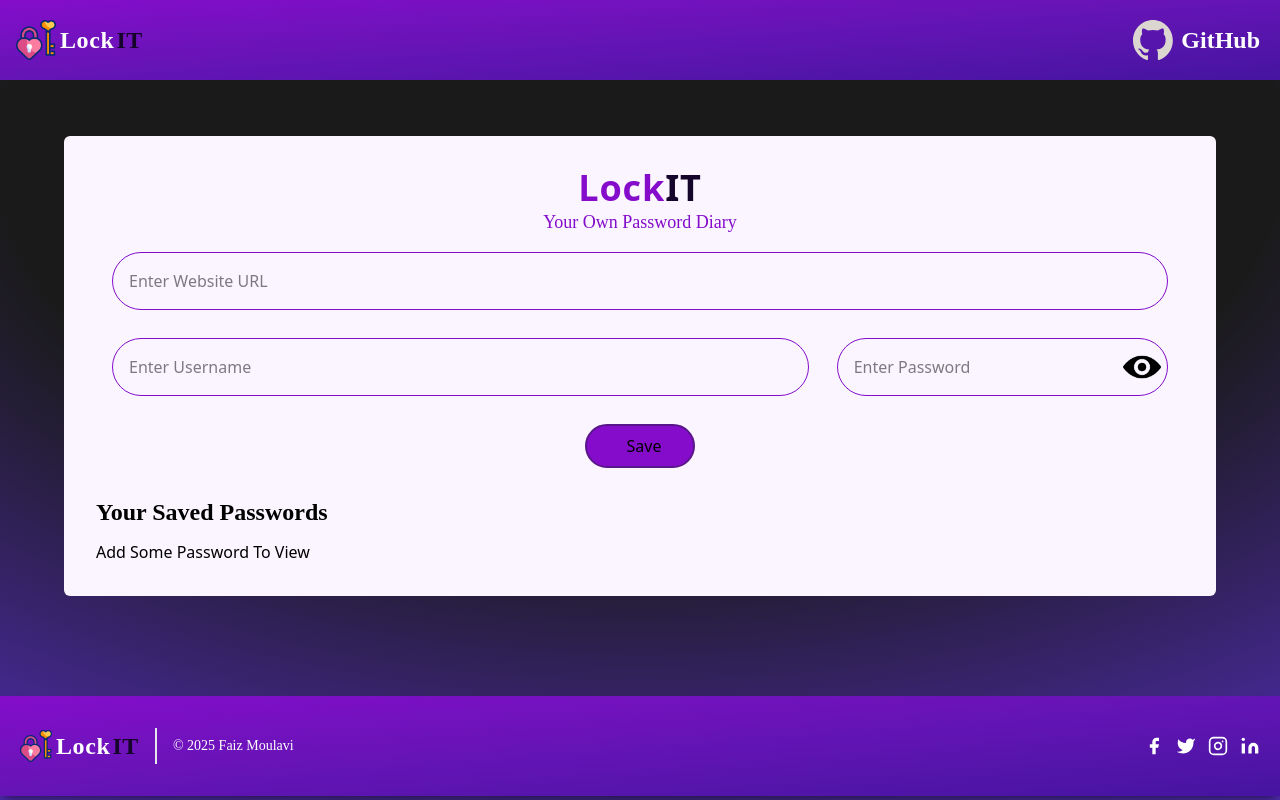
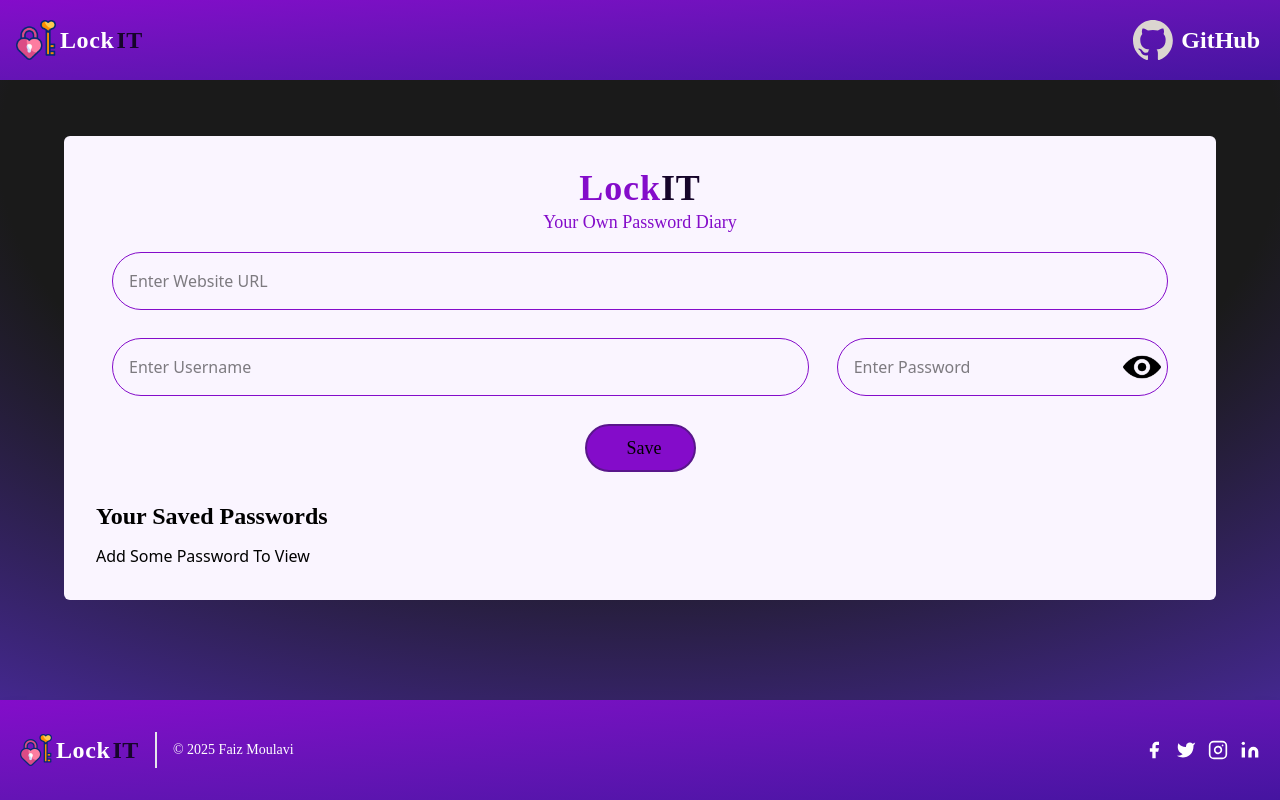
Before and after one commit to faizzz11/LockIT, a React (Vite) app: page / in a window 1280 px wide. Built offline with nearby package versions, Linux system fonts and the light colour scheme; some icons are missing.

Commit message:
some font changes

```diff
--- a/src/Components/Manager.jsx
+++ b/src/Components/Manager.jsx
@@ -113,7 +113,7 @@ const Manager = () => {
       />
     <div className="px-5 pt-14 mb-25">
       <div className="manager bg-purple-50 mycontainer rounded-md max-w-6xl mx-auto p-4 md:p-6 lg:p-8">
-        <h1 className="text-center font-bold tracking-wide text-[#840cca] text-2xl sm:text-3xl md:text-4xl">
+        <h1 className="text-center font-bold font-[McLaren] tracking-wide text-[#840cca] text-2xl sm:text-3xl md:text-4xl">
           Lock
           <span className="text-[#16052a] text-[gradient-to-br from-[#840cca] to-[#4514a0]]">
             IT
@@ -173,7 +173,7 @@ const Manager = () => {
 
           <button
             onClick={savePass}
-            className="flex hover:text-white justify-center items-center hover:bg-purple-600 gap-2 px-6 sm:px-8 py-1 sm:py-2 w-fit rounded-full bg-[#840cca] cursor-pointer border-[2px] border-purple-900"
+            className="flex hover:text-white font-[Mclaren] text-lg justify-center items-center hover:bg-purple-600 gap-2 px-6 sm:px-8 py-1 sm:py-2 w-fit rounded-full bg-[#840cca] cursor-pointer border-[2px] border-purple-900"
           >
             <lord-icon
               src="https://cdn.lordicon.com/jgnvfzqg.json"
```
